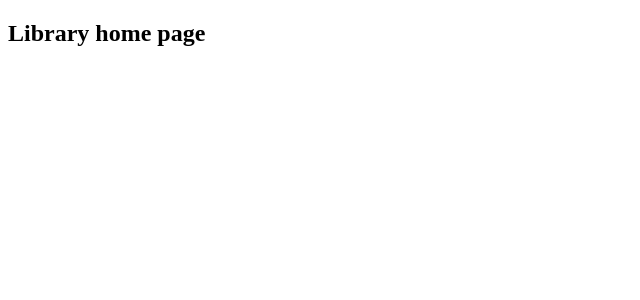
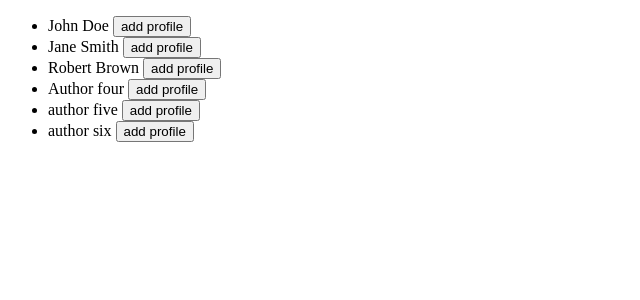
Before and after one commit to joy-mahmud/django-tennis-club, a Django app: page /library/ in a window 1280 px wide. Shown: the top 300 px of the page, without its empty margins (0-640 px from the left). Run offline with Django 5.2, Linux system fonts and the light colour scheme; data comes from the database, SQL or seed files in the repository; both versions use the stored data as it was after the commit.

Commit message:
add profile by model form

```diff
--- a/library_management/templates/library_management/home.html
+++ b/library_management/templates/library_management/home.html
@@ -2,5 +2,13 @@
 {% block title %}library-home{% endblock title %}
 {% block content %}
 
-    <h2>Library home page</h2>
+   <div>
+    <ul>
+        {% for author in authors %}
+         <li> {{author.name}} <a href="{% url 'addProfile' author.id %}"><button>add profile</button></a></li>
+        {% endfor %}
+
+    </ul>
+
+   </div>
 {% endblock content %}
--- a/library_management/urls.py
+++ b/library_management/urls.py
@@ -1,6 +1,7 @@
 from django.urls import path
 from . import views
 urlpatterns = [
-    path('',views.home),
-    path('testing/',views.testing)
+    path('',views.home, name="library_home"),
+    path('testing/',views.testing),
+    path('addProfile/<int:id>/',views.addProfile, name="addProfile")
 ]
--- a/library_management/views.py
+++ b/library_management/views.py
@@ -1,17 +1,46 @@
-from django.shortcuts import render
+from django.shortcuts import render,redirect
 from django.http import HttpResponse
 from .models import Author,Profile
+from .forms import ProfileForm
 
 # Create your views here.
 
 def home(request):
-    return render(request,'library_management/home.html')
+    authors=Author.objects.all()
+    data={
+        "authors":authors
+    }
+    return render(request,'library_management/home.html',data)
+
+def addProfile(request,id):
+    try:
+        author=Author.objects.get(id=id)
+        if request.method=="POST":
+            profileFormData=ProfileForm(request.POST)
+            if profileFormData.is_valid():
+                    profile=profileFormData.save(commit=False)
+                    profile.author=author
+                    profile.save()
+                    return redirect('library_home')
+
+        else:
+            form = ProfileForm()
+            context={
+            "form":form
+            }
+
+            return render(request,'library_management/addProfile.html',context)
+    except:
+       return HttpResponse("something went wrong")
+
+
+
 
 def testing(request):
     def addProfile():
        try:
             authoFour=Author.objects.get(id=4)
-            author=Author.objects.create(name="name",email="email")
+            author=Author.objects.create(name="author five",email="authorfive@gmail.com")
             profile=Profile.objects.create(
             bio=" new profile author four bio",
             website="https://authorfournew.com",
@@ -19,9 +48,13 @@ def testing(request):
             author=authoFour
 
         )
-            return HttpResponse("autho four has been created")
+            return HttpResponse("autho five has been created")
        except:
            return HttpResponse("the profile of this author already exists")
 
+    def addAthor():
+        author=Author.objects.create(name="author six",email="authorsix@gmail.com")
+        return HttpResponse("author six has been added")
 
+    return addAthor()
     return addProfile()
```
Also changed, not shown: library_management/forms.py (added, +10 -0 lines), library_management/templates/library_management/addProfile.html (added, +13 -0 lines), db.sqlite3.
